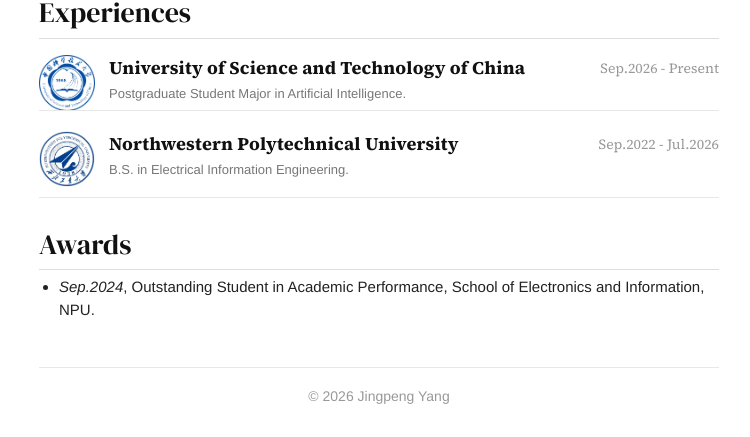
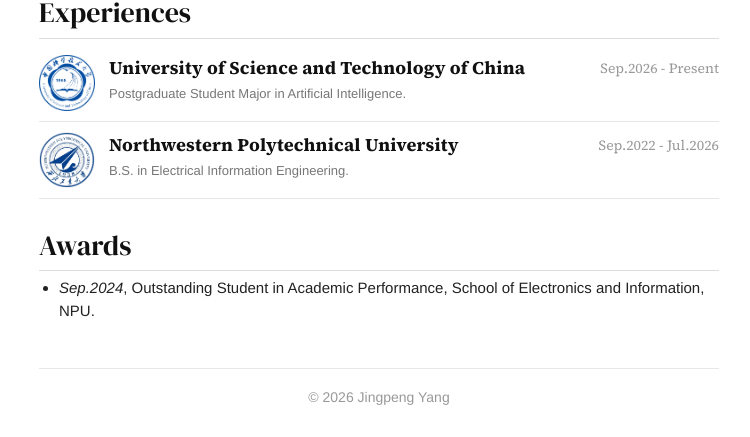
Before and after one commit to NANASUK3/NANASUK3.github.io, a Jekyll site: the page built from _pages/about.md, in a window 1280 px wide and 1238 px high. Shown: the part 798-1235 px from the top of the window, without its empty margins (261-1011 px from the left). Built offline with Jekyll 4.4.1, drawn with Linux system fonts in a browser that asks for light colours.

Commit message:
Fix experience divider spacing

```diff
--- a/assets/css/home-template.css
+++ b/assets/css/home-template.css
@@ -810,20 +810,6 @@ body.home-template a:focus-visible {
   align-items: start;
   /* Keep the separator centered between adjacent school logos. */
   padding: 10px 0;
-  border-bottom: 0;
-  position: relative;
-}
-
-.home-template .experience-item:not(:last-child)::after {
-  content: "";
-  position: absolute;
-  right: 0;
-  bottom: 10px;
-  left: 0;
-  border-bottom: 1px solid var(--home-border-soft);
-}
-
-.home-template .experience-item:last-child {
   border-bottom: 1px solid var(--home-border-soft);
 }
 
```
